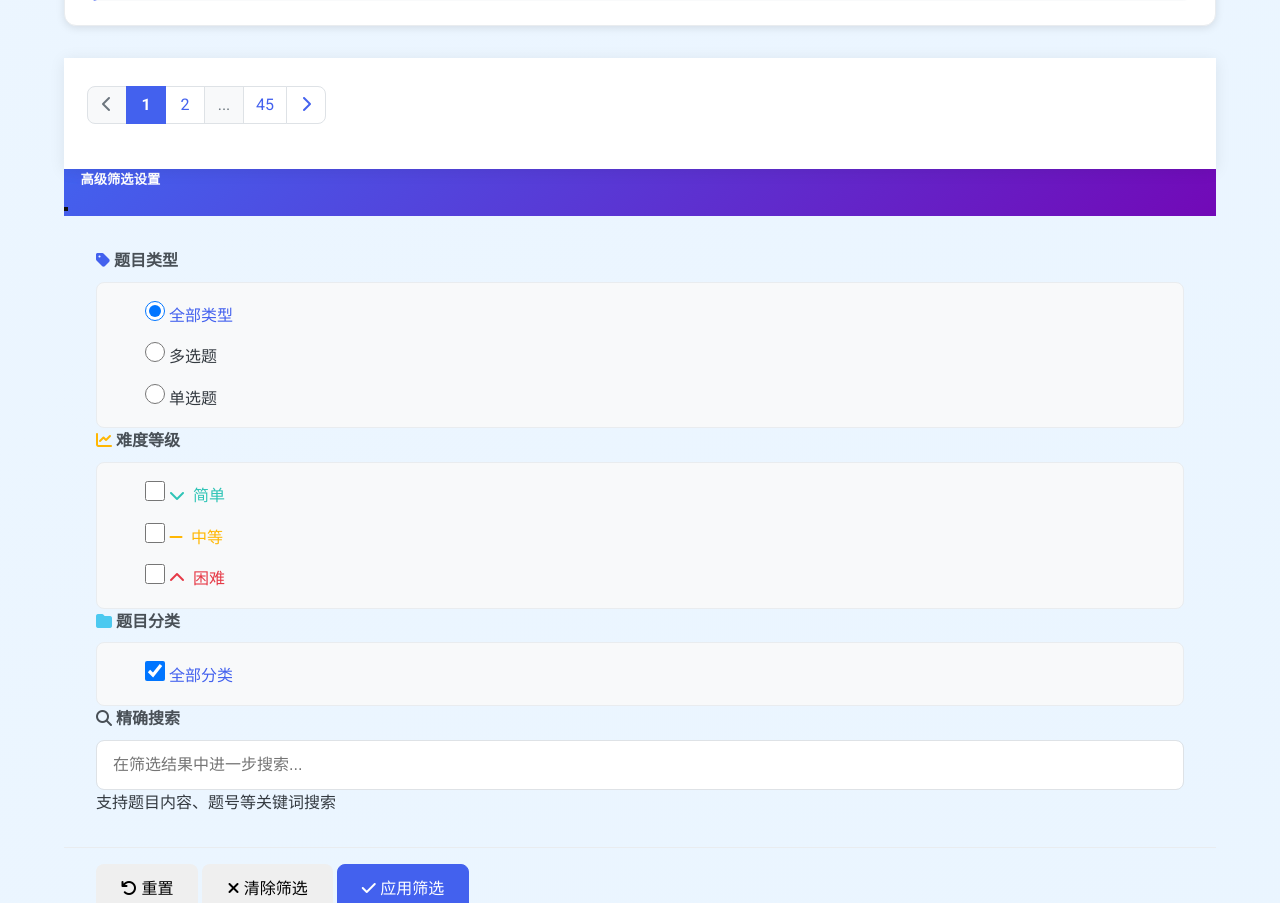
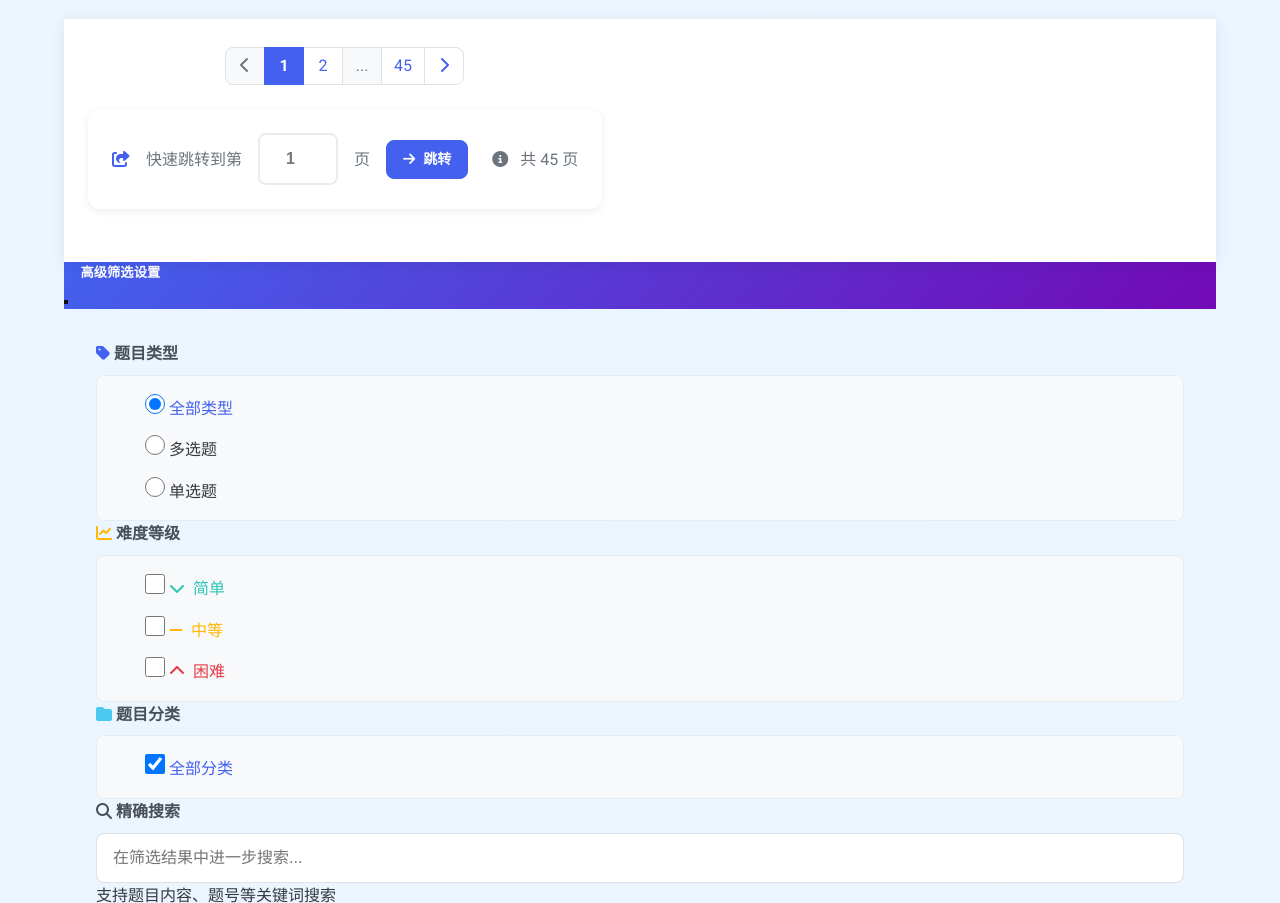
Before and after one commit to CiE-XinYuChen/EXAM-MASTER, a Flask app: page /browse in a window 1280 px wide. Shown: the part 5597-6500 px from the top of the page. Run offline with Flask 3, Linux system fonts and the light colour scheme; the visitor is signed in with stand-in values (Sample User, id 1); data comes from the database, SQL or seed files in the repository; data that the repository does not hold is empty.

Commit message:
feat: 优化电脑版分页功能，添加页码跳转和调整高级筛选位置
- 为电脑版添加页码跳转功能，与手机版保持一致
- 页码跳转包含输入验证和错误提示
- 跳转输入框支持焦点动画和样式反馈
- 将高级筛选按钮移至页面顶部，更易访问
- 调整搜索和筛选区域布局，优化空间利用
- 增加页码跳转的视觉设计，提升用户体验
- 完善JavaScript验证逻辑，防止无效页码跳转

现在电脑版分页功能完整，用户可以方便地跳转到任意页面。

🤖 Generated with [Claude Code](https://claude.ai/code)

Co-Authored-By: Claude <noreply@anthropic.com>

```diff
--- a/templates/browse.html
+++ b/templates/browse.html
@@ -18,6 +18,9 @@
                     </h2>
                 </div>
                 <div class="browse-stats">
+                    <button class="btn btn-primary me-3" data-bs-toggle="modal" data-bs-target="#advancedFilterModal">
+                        <i class="fas fa-sliders-h"></i> 高级筛选
+                    </button>
                     <span class="badge badge-info">
                         <i class="fas fa-list"></i> 共<span id="desktop-filtered-count">{{ total }}</span>/{{ total }}题
                     </span>
@@ -47,7 +50,7 @@
                     </div>
 
                     <!-- Filter Dropdown -->
-                    <div class="col-md-4">
+                    <div class="col-md-6">
                         <div class="desktop-filter-container">
                             <select class="form-select desktop-filter-select" id="desktopTypeFilter">
                                 <option value="all" {% if not current_type or current_type == 'all' %}selected{% endif %}>
@@ -60,13 +63,6 @@
                                 {% endfor %}
                             </select>
                         </div>
-                    </div>
-
-                    <!-- Advanced Filter Button -->
-                    <div class="col-md-2">
-                        <button class="btn btn-outline-primary w-100" data-bs-toggle="modal" data-bs-target="#advancedFilterModal">
-                            <i class="fas fa-sliders-h"></i> 高级筛选
-                        </button>
                     </div>
                 </div>
             </div>
@@ -388,7 +384,9 @@
 <nav aria-label="题目分页" class="mt-4">
     <div class="pagination-container">
         <!-- Desktop Pagination -->
-        <ul class="pagination pagination-desktop justify-content-center d-none d-md-flex">
+        <div class="desktop-pagination d-none d-md-block">
+            <!-- Main Pagination -->
+            <ul class="pagination pagination-desktop justify-content-center mb-3">
                 {% if has_prev %}
                 <li class="page-item">
                     <a class="page-link" href="{{ url_for('browse_questions', page=page-1, type=current_type, search=current_search) }}" title="上一页">
@@ -451,6 +449,35 @@
                 </li>
                 {% endif %}
             </ul>
+
+            <!-- Desktop Page Jump -->
+            <div class="desktop-page-jump text-center">
+                <div class="card border-0 bg-light">
+                    <div class="card-body py-3">
+                        <form method="get" class="d-flex align-items-center justify-content-center gap-3" id="desktopPageJumpForm">
+                            {% if current_type %}<input type="hidden" name="type" value="{{ current_type }}">{% endif %}
+                            {% if current_search %}<input type="hidden" name="search" value="{{ current_search }}">{% endif %}
+
+                            <div class="d-flex align-items-center gap-2">
+                                <i class="fas fa-share-square text-primary"></i>
+                                <span class="text-muted fw-medium">快速跳转到第</span>
+                                <input type="number" name="page" class="form-control text-center desktop-jump-input"
+                                       min="1" max="{{ total_pages }}" placeholder="{{ page }}" title="输入页码">
+                                <span class="text-muted fw-medium">页</span>
+                                <button type="submit" class="btn btn-primary btn-sm px-3">
+                                    <i class="fas fa-arrow-right me-1"></i>跳转
+                                </button>
+                            </div>
+
+                            <div class="text-muted small">
+                                <i class="fas fa-info-circle me-1"></i>
+                                共 {{ total_pages }} 页
+                            </div>
+                        </form>
+                    </div>
+                </div>
+            </div>
+        </div>
 
         <!-- Mobile Pagination -->
         <div class="pagination-mobile d-md-none">
@@ -1398,6 +1425,50 @@
     transform: rotate(180deg);
 }
 
+/* Desktop Page Jump Styles */
+.desktop-page-jump {
+    margin-top: 1.5rem;
+}
+
+.desktop-page-jump .card {
+    box-shadow: 0 2px 8px rgba(0, 0, 0, 0.08);
+    border-radius: 12px;
+}
+
+.desktop-jump-input {
+    width: 80px !important;
+    border-radius: 8px;
+    border: 2px solid #e9ecef;
+    font-weight: 600;
+    font-size: 1rem;
+    transition: all 0.3s ease;
+}
+
+.desktop-jump-input:focus {
+    border-color: #4361ee;
+    box-shadow: 0 0 0 0.2rem rgba(67, 97, 238, 0.25);
+    transform: scale(1.05);
+}
+
+.desktop-page-jump .btn {
+    border-radius: 8px;
+    font-weight: 600;
+    transition: all 0.3s ease;
+}
+
+.desktop-page-jump .btn:hover {
+    transform: translateY(-2px);
+    box-shadow: 0 4px 12px rgba(67, 97, 238, 0.3);
+}
+
+.desktop-page-jump .text-muted {
+    color: #6c757d !important;
+}
+
+.desktop-page-jump .fw-medium {
+    font-weight: 500 !important;
+}
+
 /* Pagination Styles */
 .pagination-container {
     padding: 1rem 0;
@@ -1810,6 +1881,53 @@ document.addEventListener('DOMContentLoaded', function() {
             const searchInput = document.getElementById('advancedSearchInput');
             if (searchInput) searchInput.value = currentSearch;
         });
+    }
+
+    // Desktop page jump validation
+    const desktopPageJumpForm = document.getElementById('desktopPageJumpForm');
+    if (desktopPageJumpForm) {
+        desktopPageJumpForm.addEventListener('submit', function(e) {
+            const pageInput = this.querySelector('input[name="page"]');
+            const pageValue = parseInt(pageInput.value);
+            const maxPages = parseInt(pageInput.getAttribute('max'));
+            const minPages = parseInt(pageInput.getAttribute('min'));
+
+            if (!pageValue || pageValue < minPages || pageValue > maxPages) {
+                e.preventDefault();
+                pageInput.focus();
+                pageInput.style.borderColor = '#dc3545';
+                pageInput.style.boxShadow = '0 0 0 0.2rem rgba(220, 53, 69, 0.25)';
+
+                // Show error message
+                let errorMsg = pageInput.parentNode.querySelector('.error-message');
+                if (!errorMsg) {
+                    errorMsg = document.createElement('div');
+                    errorMsg.className = 'error-message small text-danger mt-1';
+                    pageInput.parentNode.appendChild(errorMsg);
+                }
+                errorMsg.textContent = `请输入 ${minPages} 到 ${maxPages} 之间的页码`;
+
+                // Clear error after 3 seconds
+                setTimeout(() => {
+                    if (errorMsg) errorMsg.remove();
+                    pageInput.style.borderColor = '';
+                    pageInput.style.boxShadow = '';
+                }, 3000);
+
+                return false;
+            }
+        });
+
+        // Clear error on input
+        const pageInput = desktopPageJumpForm.querySelector('input[name="page"]');
+        if (pageInput) {
+            pageInput.addEventListener('input', function() {
+                this.style.borderColor = '';
+                this.style.boxShadow = '';
+                const errorMsg = this.parentNode.querySelector('.error-message');
+                if (errorMsg) errorMsg.remove();
+            });
+        }
     }
 
     // Desktop toggle expand/collapse functionality
```
Lines whose indentation alone changed are shown as unchanged.
